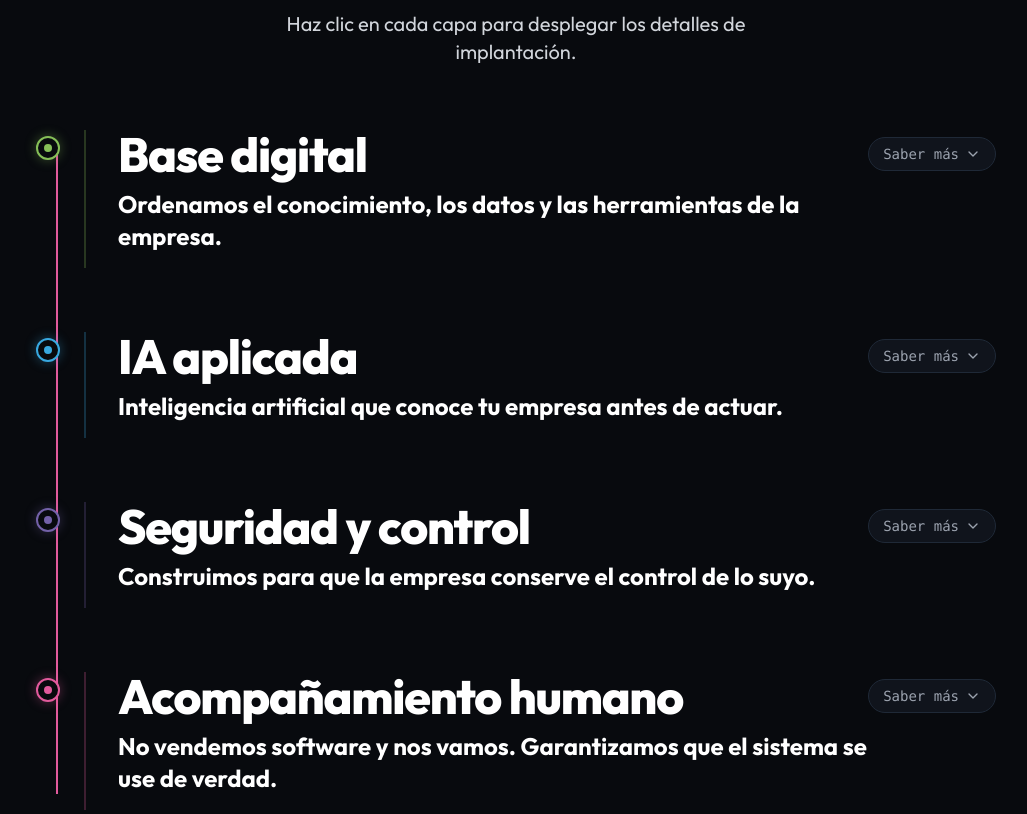
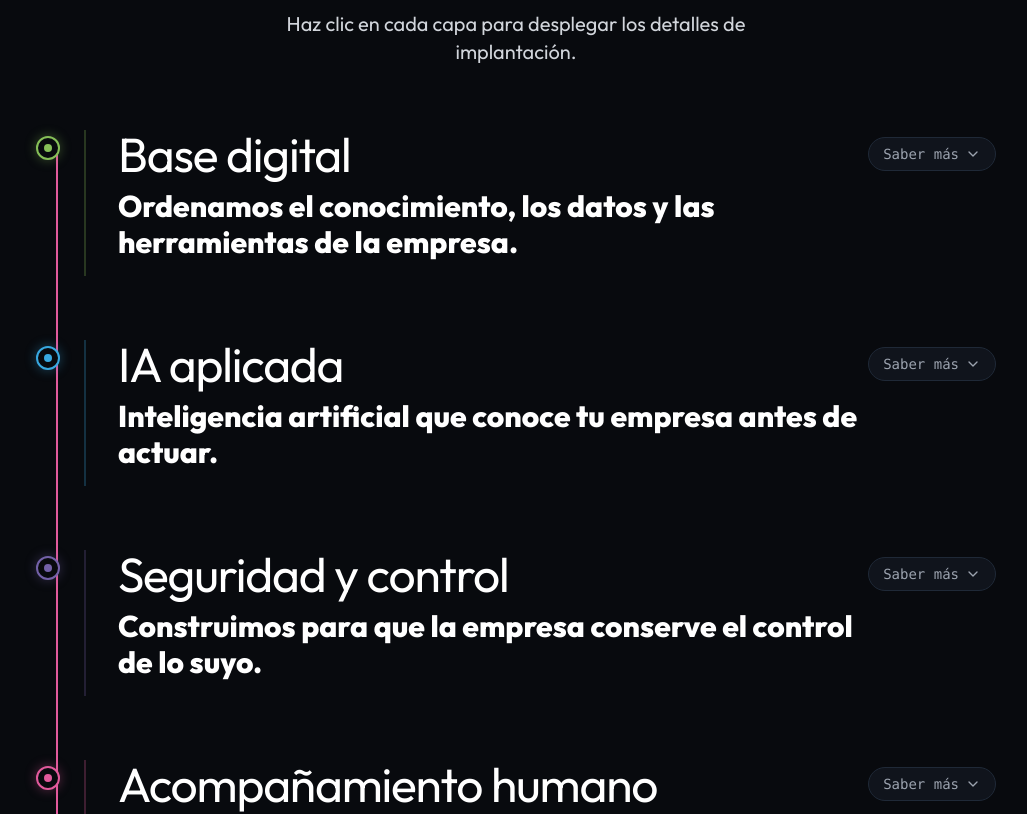
Before and after one commit to gerard-iartesana/iartesana-website, a Next.js app: page / in a window 1280 px wide. Shown: the part 1500-2314 px from the top of the page, without its empty margins (124-1151 px from the left). Built offline with nearby package versions, Linux system fonts and the light colour scheme.

Commit message:
style: set layer titles to font-normal and main idea text to font-extrabold

```diff
--- a/src/components/ScrollTimeline.tsx
+++ b/src/components/ScrollTimeline.tsx
@@ -40,7 +40,7 @@ export default function ScrollTimeline() {
       title: 'Seguridad y control',
       color: '#7361A8',
       mainIdea: 'Construimos para que la empresa conserve el control de lo suyo.',
-      description: 'Garantía de portabilidad absoluta, trazabilidad forense de cada acción de IA y preparación structural ante la normativa europea (EU AI Act).',
+      description: 'Garantía de portabilidad absoluta, trazabilidad forense de cada acción de IA y preparación estructural ante la normativa europea (EU AI Act).',
       results: [
         'Datos estructurados y portables sin software cerrado',
         'Trazabilidad y explicabilidad en cada respuesta',
@@ -92,7 +92,6 @@ export default function ScrollTimeline() {
   return (
     <section id="capas" className="w-full max-w-5xl mx-auto py-16 px-4 sm:px-6 lg:px-8" ref={timelineRef}>
       <div className="text-center space-y-4 mb-16">
-        {/* Descriptor en gris y más grande */}
         <span className="text-sm sm:text-base font-mono uppercase tracking-widest text-gray-400 font-semibold block">
           Recorrido de Implantación
         </span>
@@ -155,10 +154,10 @@ export default function ScrollTimeline() {
                   onClick={() => toggleExpand(index)}
                 >
                   <div className="flex items-center justify-between">
-                    <h3 className="text-3xl sm:text-5xl font-extrabold text-white tracking-tight group-hover:text-gray-100 transition-colors">
+                    {/* Título en tipografía normal (font-normal / font-medium) */}
+                    <h3 className="text-3xl sm:text-5xl font-normal text-white tracking-tight group-hover:text-gray-200 transition-colors">
                       {step.title}
                     </h3>
-                    {/* Botón de Saber más en gris neutro */}
                     <button
                       type="button"
                       className="inline-flex items-center gap-1.5 text-xs sm:text-sm font-mono font-medium px-3.5 py-1.5 rounded-full border border-gray-800 bg-surface-card/60 text-gray-400 hover:text-white hover:border-gray-500 transition-all shrink-0"
@@ -168,7 +167,8 @@ export default function ScrollTimeline() {
                     </button>
                   </div>
 
-                  <p className="text-xl sm:text-2xl font-bold text-white max-w-3xl leading-snug">
+                  {/* Texto de debajo en BOLD / EXTRA BOLD */}
+                  <p className="text-xl sm:text-3xl font-extrabold text-white max-w-3xl leading-snug">
                     {step.mainIdea}
                   </p>
                 </div>
@@ -179,12 +179,12 @@ export default function ScrollTimeline() {
                     isExpanded ? 'max-h-[600px] opacity-100 pt-3 space-y-5' : 'max-h-0 opacity-0 pt-0 space-y-0'
                   }`}
                 >
-                  {/* Description con texto más grande */}
+                  {/* Description */}
                   <p className="text-lg sm:text-xl text-gray-200 max-w-3xl leading-relaxed border-t border-surface-border/40 pt-4">
                     {step.description}
                   </p>
 
-                  {/* Results con texto más grande */}
+                  {/* Results */}
                   <div className="space-y-2.5">
                     <span className="text-sm font-mono text-gray-400 uppercase tracking-wider block font-semibold">Resultados concretos:</span>
                     <ul className="space-y-2.5 text-base sm:text-lg text-gray-200">
```
